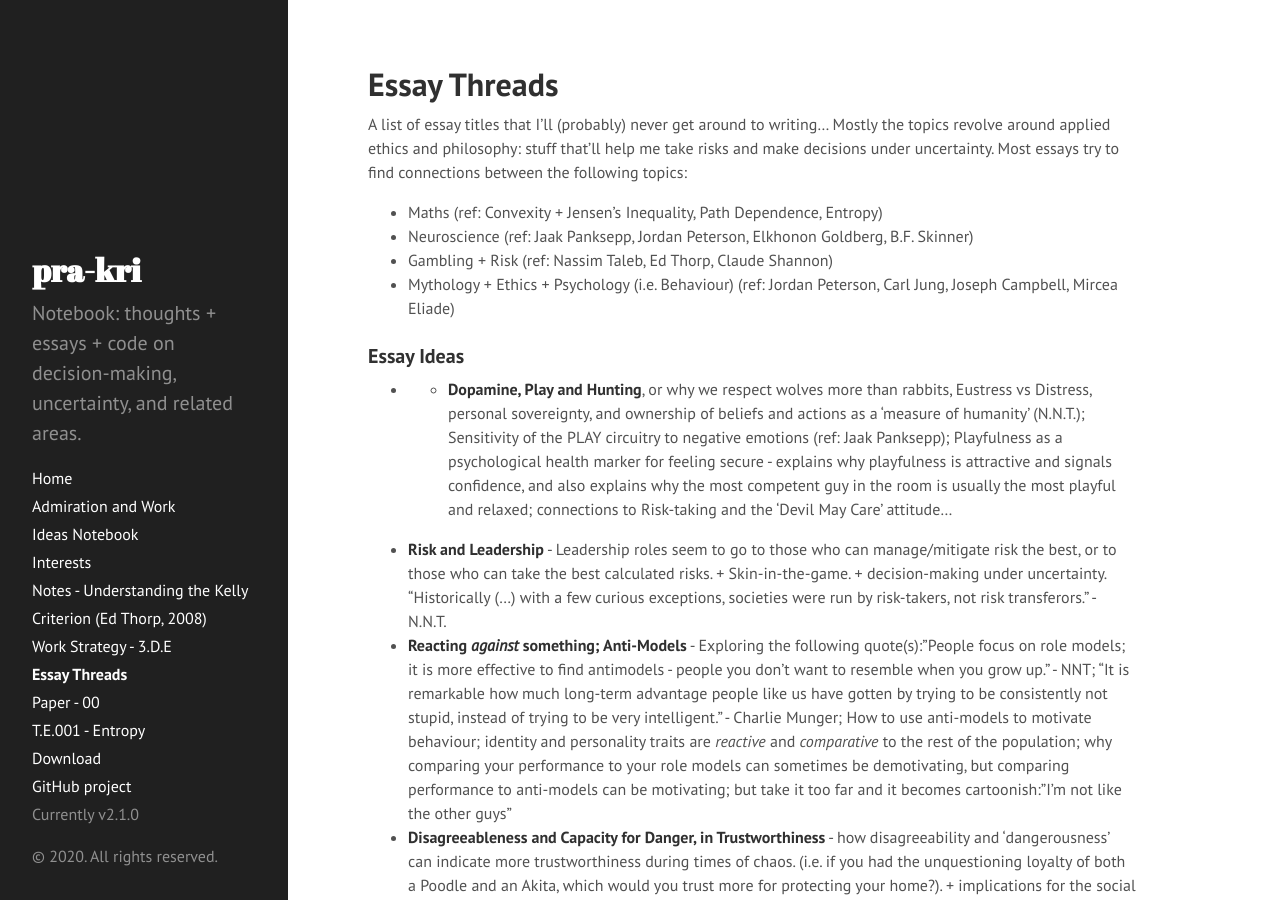
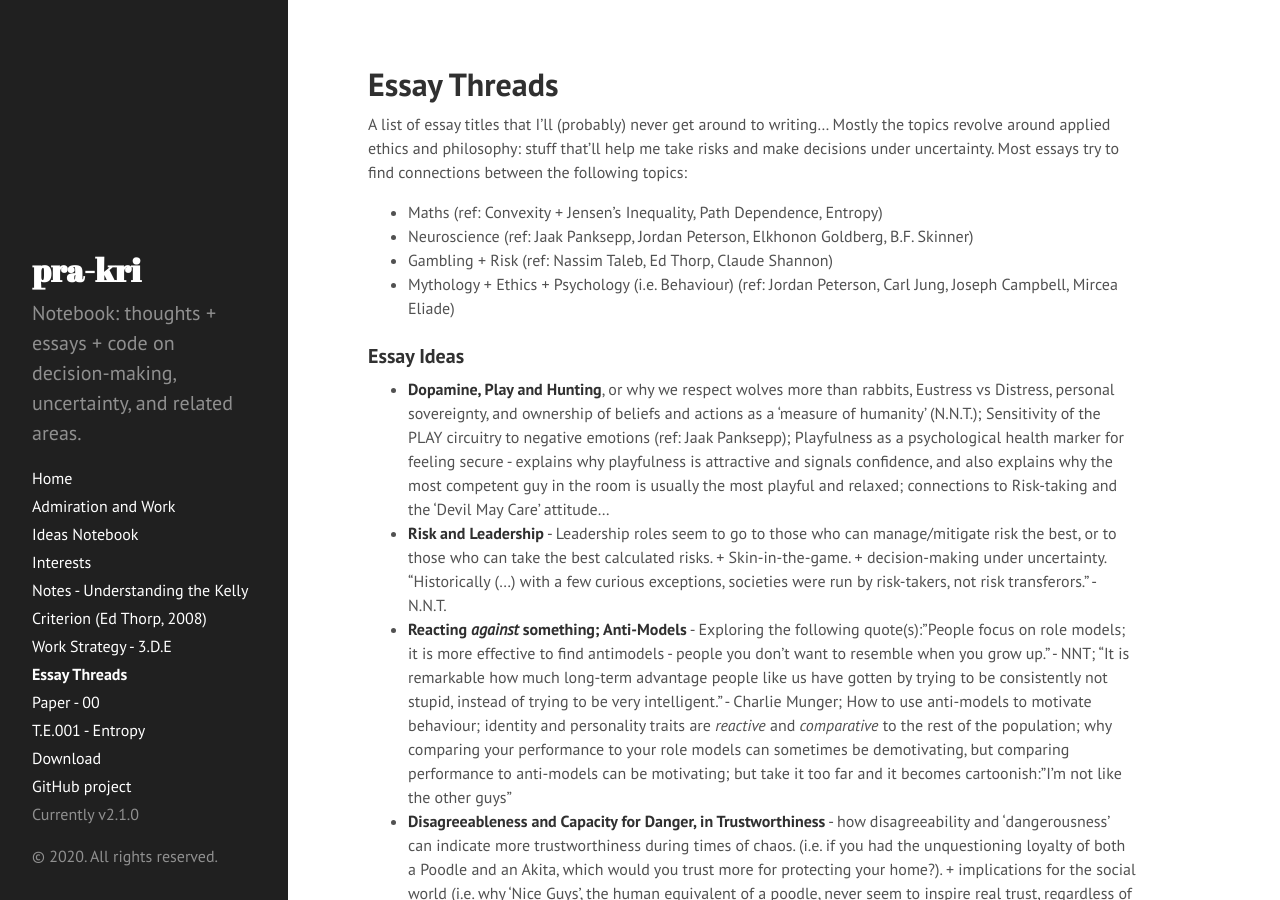
Before and after one commit to pra-kri/pra-kri.github.io, a Jekyll site: the page built from essay_threads.md, in a window 1280 px wide and 900 px high. Built offline with Jekyll 4.4.1, drawn with Linux system fonts in a browser that asks for light colours.

Commit message:
Update essay_threads.md

```diff
--- a/essay_threads.md
+++ b/essay_threads.md
@@ -14,7 +14,7 @@ Most essays try to find connections between the following topics:
 
 ### Essay Ideas
 
-* * **Dopamine, Play and Hunting**, or why we respect wolves more than rabbits, Eustress vs Distress, personal sovereignty, and ownership of beliefs and actions as a 'measure of humanity' (N.N.T.); Sensitivity of the PLAY circuitry to negative emotions (ref: Jaak Panksepp); Playfulness as a psychological health marker for feeling secure - explains why playfulness is attractive and signals confidence, and also explains why the most competent guy in the room is usually the most playful and relaxed; connections to Risk-taking and the 'Devil May Care' attitude...
+* **Dopamine, Play and Hunting**, or why we respect wolves more than rabbits, Eustress vs Distress, personal sovereignty, and ownership of beliefs and actions as a 'measure of humanity' (N.N.T.); Sensitivity of the PLAY circuitry to negative emotions (ref: Jaak Panksepp); Playfulness as a psychological health marker for feeling secure - explains why playfulness is attractive and signals confidence, and also explains why the most competent guy in the room is usually the most playful and relaxed; connections to Risk-taking and the 'Devil May Care' attitude...
 * **Risk and Leadership** - Leadership roles seem to go to those who can manage/mitigate risk the best, or to those who can take the best calculated risks. + Skin-in-the-game. + decision-making under uncertainty. "Historically (...) with a few curious exceptions, societies were run by risk-takers, not risk transferors." - N.N.T.
 * **Reacting *against* something; Anti-Models** - Exploring the following quote(s):"People focus on role models; it is more effective to find antimodels - people you don't want to resemble when you grow up." - NNT; "It is remarkable how much long-term advantage people like us have gotten by trying to be consistently not stupid, instead of trying to be very intelligent." - Charlie Munger; How to use anti-models to motivate behaviour; identity and personality traits are *reactive* and *comparative* to the rest of the population; why comparing your performance to your role models can sometimes be demotivating, but comparing performance to anti-models can be motivating; but take it too far and it becomes cartoonish:"I'm not like the other guys"
 * **Disagreeableness and Capacity for Danger, in Trustworthiness** - how disagreeability and 'dangerousness' can indicate more trustworthiness during times of chaos. (i.e. if you had the unquestioning loyalty of both a Poodle and an Akita, which would you trust more for protecting your home?). + implications for the social world (i.e. why 'Nice Guys', the human equivalent of a poodle, never seem to inspire real trust, regardless of how nice and loyal they seem.)
```
